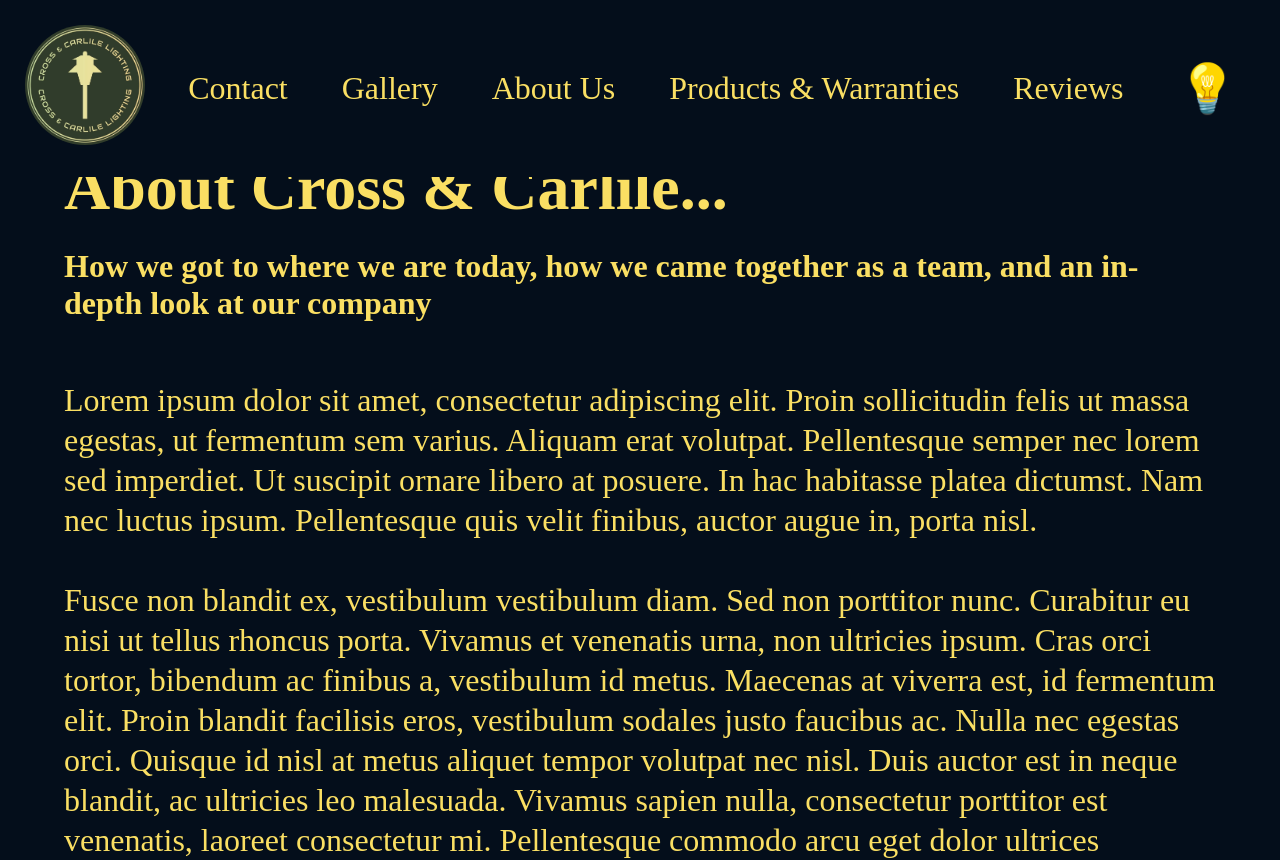
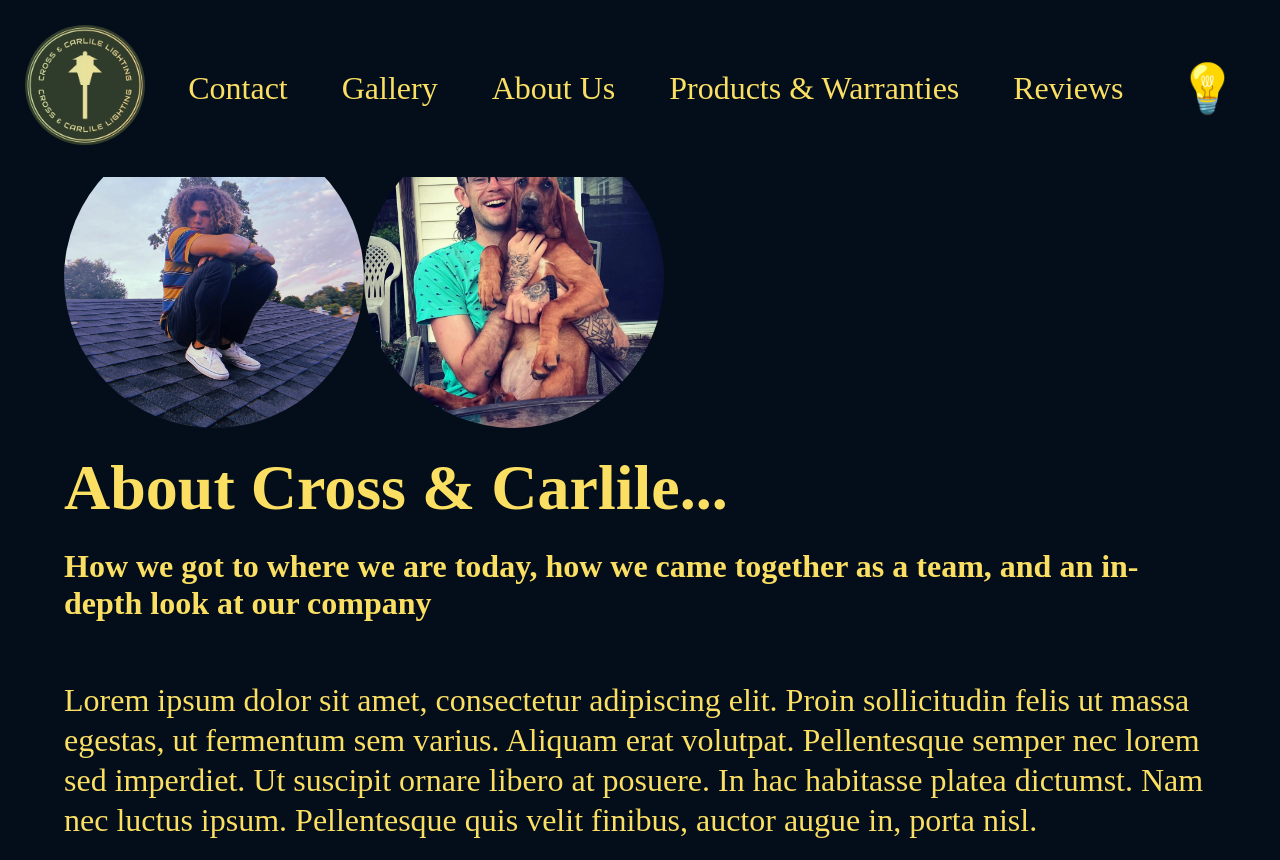
Before and after one commit to bealecs/CCLighting, a React (Create React App) app: page /about in a window 1280 px wide. Shown: the top 860 px of the page. Built offline with nearby package versions, Linux system fonts and the light colour scheme.

Commit message:
added an about page with pictures of ty and noah

```diff
--- a/src/components/About.jsx
+++ b/src/components/About.jsx
@@ -5,10 +5,18 @@
 
 export const About = () => {
 
+    const ty = require("../images/typfp.webp");
+    const noah = require("../images/noahpfp.webp");
+
     return (
         <>
         <Navbar />
         <div className="about-container">
+            <div className="profile-images">
+                <img src={noah} alt="Profile shot of Noah and his Girlfriend"/>
+                <img src={ty} alt="Profile shot of Tyler Carlile and his Dog"/>
+            </div>
+            <div>
                 <h1>About Cross & Carlile...</h1>
                 <h4>How we got to where we are today, how we came together as a team, and an in-depth look at our company</h4>
                 <p>Lorem ipsum dolor sit amet, consectetur adipiscing elit. Proin sollicitudin felis ut massa egestas, ut fermentum sem varius. Aliquam erat volutpat.
@@ -18,7 +26,9 @@
                     Maecenas at viverra est, id fermentum elit. Proin blandit facilisis eros, vestibulum sodales justo faucibus ac. Nulla nec egestas orci.
                     Quisque id nisl at metus aliquet tempor volutpat nec nisl. Duis auctor est in neque blandit, ac ultricies leo malesuada.
                     Vivamus sapien nulla, consectetur porttitor est venenatis, laoreet consectetur mi. Pellentesque commodo arcu eget dolor ultrices convallis.
-                Etiam nisl libero, lobortis et ante a, aliquet lacinia odio. Duis et faucibus purus.</p>
+                    Etiam nisl libero, lobortis et ante a, aliquet lacinia odio. Duis et faucibus purus.
+                </p>
+            </div>
         </div>
         <Footer />
         </>
--- a/src/components/css/About.css
+++ b/src/components/css/About.css
@@ -18,3 +18,14 @@
 .about-container p {
     line-height: 2.5rem;
 }
+
+.about-container img {
+    width: 300px;
+    border-radius: 50%;
+    aspect-ratio: 1;
+}
+.profile-images {
+    display: flex;
+    flex-wrap: wrap;
+    justify-content: flex-start;
+}
```
Also changed, not shown: src/images/noahpfp.webp (added), src/images/typfp.webp (added). Lines whose indentation alone changed are shown as unchanged.
